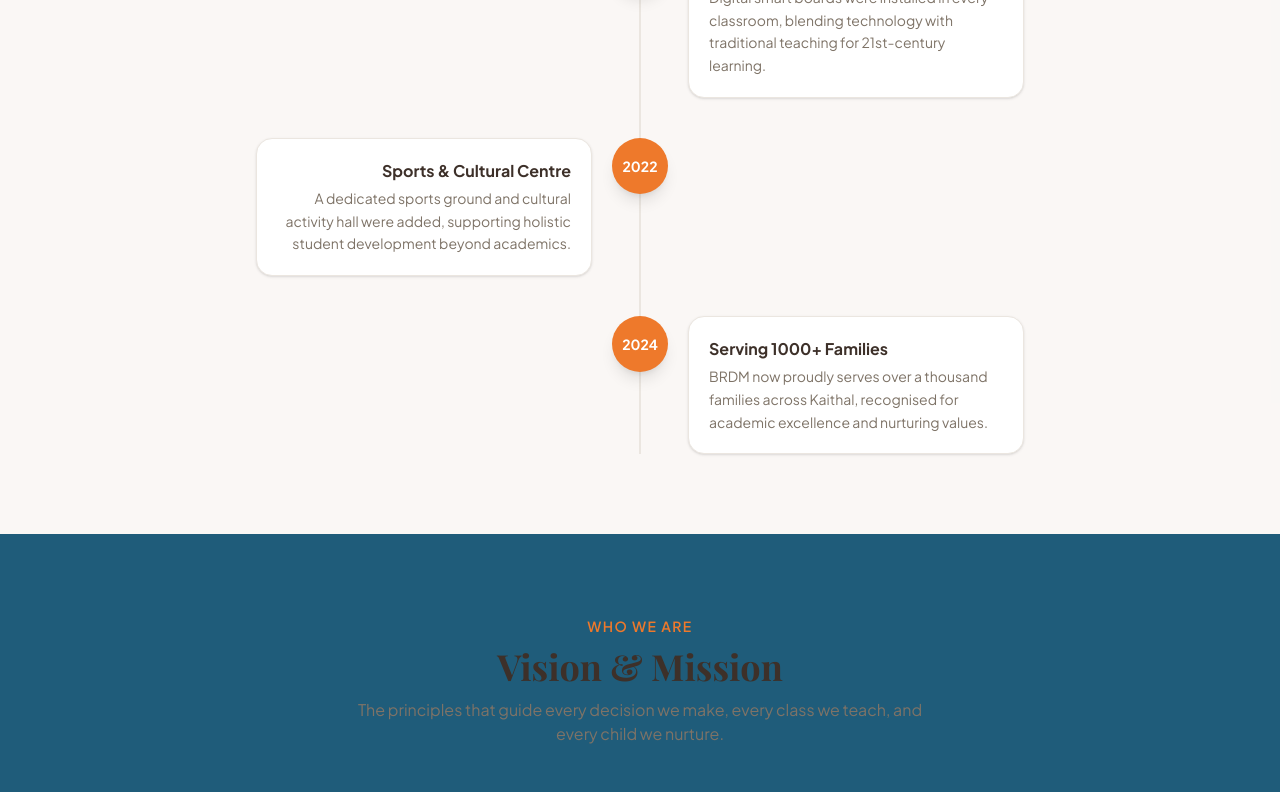
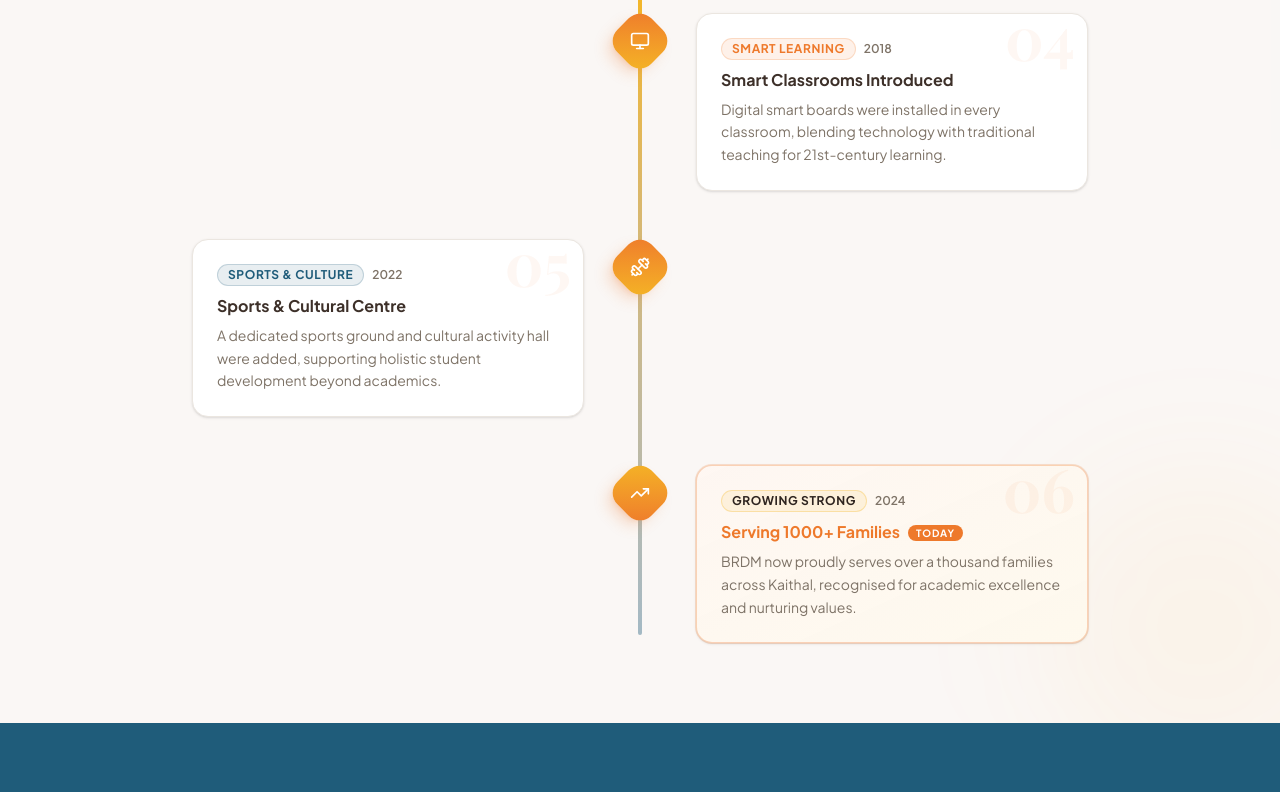
Before and after one commit to mrashi354/ashi, a React (Vite) app in the folder artifacts/brdm-school/: page /about in a window 1280 px wide. Shown: the part 2900-3692 px from the top of the page. Built offline with nearby package versions, Linux system fonts and the light colour scheme; no server answers; a web font is replaced by a local one; what @workspace/api-client-react would draw is missing.

Commit message:
Redesign About journey section: milestone-based timeline with icons, animated cards & gradient design

```diff
--- a/artifacts/brdm-school/src/components/sections/About.tsx
+++ b/artifacts/brdm-school/src/components/sections/About.tsx
@@ -3,6 +3,7 @@ import { Link } from 'wouter';
 import {
   BookOpen, Users, Sun, Target, Shield, Lightbulb, Heart, Star, Zap,
   Monitor, Bus, FlaskConical, TreePine, Award, CheckCircle2,
+  Building2, Dumbbell, TrendingUp,
 } from 'lucide-react';
 import { useCountUp } from '@/hooks/useCountUp';
 
@@ -221,60 +222,109 @@ export function About() {
       </section>
 
       {/* ─────────────────────────────────────────── */}
-      {/* 2. SCHOOL HISTORY / JOURNEY TIMELINE        */}
+      {/* 2. SCHOOL HISTORY / MILESTONE JOURNEY       */}
       {/* ─────────────────────────────────────────── */}
-      <section className="py-16 sm:py-20 bg-muted/40">
-        <div className="container mx-auto px-4 sm:px-6 lg:px-12">
+      <section className="py-16 sm:py-20 bg-muted/40 relative overflow-hidden">
+        <motion.div
+          className="absolute top-20 -left-24 w-72 h-72 rounded-full bg-primary/5 blur-3xl pointer-events-none"
+          animate={{ scale: [1, 1.15, 1] }}
+          transition={{ duration: 9, repeat: Infinity, ease: 'easeInOut' }}
+          aria-hidden="true"
+        />
+        <motion.div
+          className="absolute -bottom-16 -right-20 w-80 h-80 rounded-full bg-accent/5 blur-3xl pointer-events-none"
+          animate={{ scale: [1.1, 1, 1.1] }}
+          transition={{ duration: 11, repeat: Infinity, ease: 'easeInOut' }}
+          aria-hidden="true"
+        />
+
+        <div className="container mx-auto px-4 sm:px-6 lg:px-12 relative z-10">
           <SectionHeader
             eyebrow="Our Story"
             title="The BRDM Journey"
             subtitle="From humble beginnings to a thriving centre of learning — a legacy built milestone by milestone."
           />
 
-          <div className="relative max-w-3xl mx-auto">
-            {/* vertical line */}
-            <div className="absolute left-4 sm:left-1/2 top-0 bottom-0 w-0.5 bg-border -translate-x-1/2 hidden sm:block" aria-hidden="true" />
+          <div className="relative max-w-4xl mx-auto">
+            {/* connecting line */}
+            <div
+              className="absolute left-5 sm:left-1/2 top-2 bottom-2 w-1 -translate-x-1/2 rounded-full bg-gradient-to-b from-primary via-accent to-secondary/40"
+              aria-hidden="true"
+            />
 
             {[
-              { year: '2008', title: 'School Founded', desc: 'BRDM Public School opened its doors in Kaithal, Haryana, with a vision to provide quality education to every child in the community.' },
-              { year: '2011', title: 'First Board Results', desc: 'Our inaugural batch appeared in board examinations with outstanding results, establishing BRDM as a trusted name in academics.' },
-              { year: '2015', title: 'Infrastructure Expansion', desc: 'New science labs, a computer centre, and a modern library were inaugurated, dramatically upgrading the learning environment.' },
-              { year: '2018', title: 'Smart Classrooms Introduced', desc: 'Digital smart boards were installed in every classroom, blending technology with traditional teaching for 21st-century learning.' },
-              { year: '2022', title: 'Sports & Cultural Centre', desc: 'A dedicated sports ground and cultural activity hall were added, supporting holistic student development beyond academics.' },
-              { year: '2024', title: 'Serving 1000+ Families', desc: 'BRDM now proudly serves over a thousand families across Kaithal, recognised for academic excellence and nurturing values.' },
-            ].map((item, i) => (
+              { year: '2008', milestone: 'Foundation', icon: Building2, title: 'School Founded', desc: 'BRDM Public School opened its doors in Kaithal, Haryana, with a vision to provide quality education to every child in the community.', chip: 'bg-primary/10 text-primary border-primary/20' },
+              { year: '2011', milestone: 'First Results', icon: Award, title: 'First Board Results', desc: 'Our inaugural batch appeared in board examinations with outstanding results, establishing BRDM as a trusted name in academics.', chip: 'bg-secondary/10 text-secondary border-secondary/20' },
+              { year: '2015', milestone: 'Campus Growth', icon: FlaskConical, title: 'Infrastructure Expansion', desc: 'New science labs, a computer centre, and a modern library were inaugurated, dramatically upgrading the learning environment.', chip: 'bg-accent/10 text-accent-foreground border-accent/30' },
+              { year: '2018', milestone: 'Smart Learning', icon: Monitor, title: 'Smart Classrooms Introduced', desc: 'Digital smart boards were installed in every classroom, blending technology with traditional teaching for 21st-century learning.', chip: 'bg-primary/10 text-primary border-primary/20' },
+              { year: '2022', milestone: 'Sports & Culture', icon: Dumbbell, title: 'Sports & Cultural Centre', desc: 'A dedicated sports ground and cultural activity hall were added, supporting holistic student development beyond academics.', chip: 'bg-secondary/10 text-secondary border-secondary/20' },
+              { year: '2024', milestone: 'Growing Strong', icon: TrendingUp, title: 'Serving 1000+ Families', desc: 'BRDM now proudly serves over a thousand families across Kaithal, recognised for academic excellence and nurturing values.', chip: 'bg-accent/10 text-accent-foreground border-accent/30' },
+            ].map((item, i) => {
+              const left = i % 2 === 0;
+              const Icon = item.icon;
+              const isToday = i === 5;
+              return (
                 <motion.div
                   key={item.year}
                   custom={i}
                   variants={fadeUp}
                   initial="hidden"
                   whileInView="show"
-                viewport={{ once: true }}
-                className={`relative flex flex-col sm:flex-row gap-4 sm:gap-8 mb-10 last:mb-0 ${
-                  i % 2 === 0 ? 'sm:flex-row' : 'sm:flex-row-reverse'
+                  viewport={{ once: true, margin: '-60px' }}
+                  className="relative flex flex-col gap-3 sm:gap-0 mb-8 sm:mb-12 last:mb-0"
+                >
+                  {/* Icon marker on the line */}
+                  <motion.div
+                    whileHover={{ scale: 1.15, rotate: 4 }}
+                    transition={{ type: 'spring', stiffness: 300, damping: 18 }}
+                    className={`absolute left-5 sm:left-1/2 -translate-x-1/2 top-1 z-10 w-12 h-12 rounded-2xl rotate-45 bg-gradient-to-br ${
+                      isToday ? 'from-accent to-primary shadow-accent/40' : 'from-primary to-accent'
+                    } shadow-lg shadow-primary/25 flex items-center justify-center`}
+                  >
+                    <Icon className="w-5 h-5 text-white -rotate-45" aria-hidden="true" />
+                  </motion.div>
+
+                  {/* Card */}
+                  <div className={`w-full pl-16 sm:pl-0 sm:w-[calc(50%-3.5rem)] ${left ? 'sm:mr-auto sm:text-left' : 'sm:ml-auto'}`}>
+                    <motion.div
+                      whileHover={{ y: -4, boxShadow: '0 20px 40px -12px rgba(13,75,111,0.18)' }}
+                      className={`relative bg-card border rounded-2xl p-5 sm:p-6 shadow-sm transition-colors overflow-hidden ${
+                        isToday
+                          ? 'border-primary/30 ring-1 ring-primary/20 bg-gradient-to-br from-primary/[0.06] to-accent/[0.08]'
+                          : 'border-border hover:border-primary/25'
                       }`}
                     >
-                {/* Year bubble */}
-                <div className="hidden sm:flex absolute left-1/2 -translate-x-1/2 w-14 h-14 rounded-full bg-primary text-primary-foreground font-bold text-sm items-center justify-center shadow-lg z-10 shrink-0">
+                      {/* step watermark */}
+                      <span
+                        className="absolute -top-2 right-3 font-serif text-5xl sm:text-6xl font-bold text-primary/[0.06] select-none pointer-events-none"
+                        aria-hidden="true"
+                      >
+                        {String(i + 1).padStart(2, '0')}
+                      </span>
+
+                      <div className="flex flex-wrap items-center gap-2 mb-2 relative">
+                        <span className={`inline-flex items-center gap-1.5 px-2.5 py-0.5 rounded-full border text-xs font-bold uppercase tracking-wider ${item.chip}`}>
+                          {item.milestone}
+                        </span>
+                        <span className="text-xs font-semibold text-muted-foreground">
                           {item.year}
+                        </span>
                       </div>
 
-                {/* Card */}
-                <div className={`sm:w-[calc(50%-3rem)] ${i % 2 === 0 ? 'sm:mr-auto sm:text-right' : 'sm:ml-auto'}`}>
-                  {/* Mobile year label */}
-                  <div className="sm:hidden inline-block mb-2 px-3 py-0.5 rounded-full bg-primary text-primary-foreground text-xs font-bold">
-                    {item.year}
-                  </div>
-                  <motion.div
-                    whileHover={{ y: -3 }}
-                    className="bg-card border border-border rounded-2xl p-5 shadow-sm"
-                  >
-                    <h3 className="font-bold text-foreground mb-1">{item.title}</h3>
-                    <p className="text-sm text-muted-foreground leading-relaxed">{item.desc}</p>
+                      <h3 className={`font-bold mb-1.5 relative ${isToday ? 'text-primary' : 'text-foreground'}`}>
+                        {item.title}
+                        {isToday && (
+                          <span className="ml-2 align-middle text-[10px] font-bold uppercase tracking-widest px-2 py-0.5 rounded-full bg-primary text-primary-foreground">
+                            Today
+                          </span>
+                        )}
+                      </h3>
+                      <p className="text-sm text-muted-foreground leading-relaxed relative">{item.desc}</p>
                     </motion.div>
                   </div>
                 </motion.div>
-            ))}
+              );
+            })}
           </div>
         </div>
       </section>
```
Lines whose indentation alone changed are shown as unchanged.
